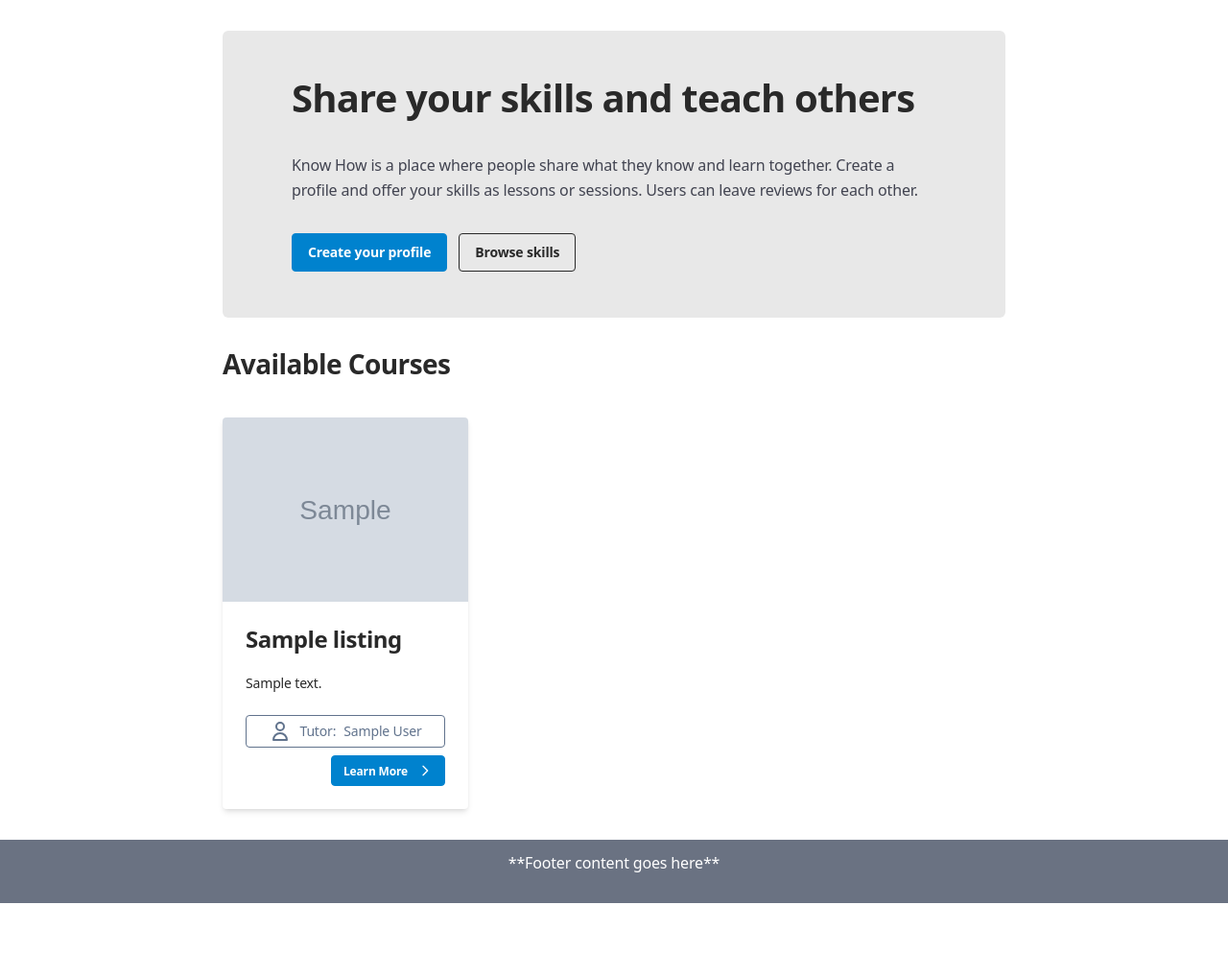
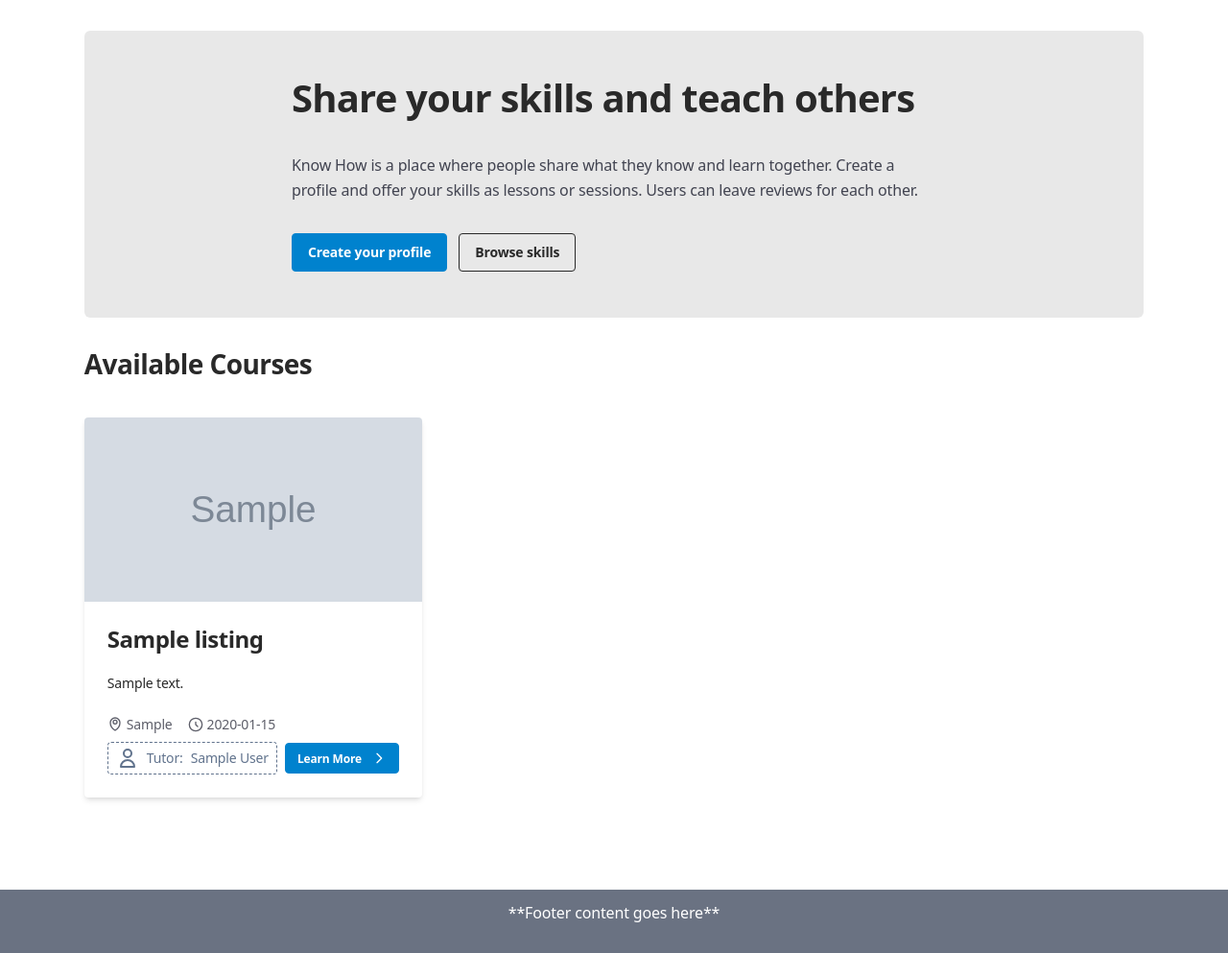
Before and after one commit to SandyWyper/Know-How, a Django app: page / in a window 1280 px wide. Shown: the part 65-1058 px from the top of the page at 96% size. Before the commit the page ends 1006 px from the top, so only its background shows below. Run offline with Django 4.2, Linux system fonts and the light colour scheme; tables that the repository leaves empty hold one stand-in row (values such as "Sample post"); grey boxes marked "Sample" are stand-in pictures; style sheets or scripts are compiled from the project's sources; some libraries are stand-ins or nearby versions.

Commit message:
Enhance listing model and forms: Added 'location' and 'session_time' fields to the Listing model, updated forms and admin to include these fields, and modified templates to display location and session time in listings.

```diff
--- a/listings/admin.py
+++ b/listings/admin.py
@@ -6,7 +6,7 @@ from django_summernote.admin import SummernoteModelAdmin
 
 @admin.register(Listing)
 class ListingAdmin(SummernoteModelAdmin):
-    list_display = ('title', 'slug', 'status', 'created_on', 'updated_on')
+    list_display = ('title', 'location', 'session_time', 'slug', 'status', 'created_on', 'updated_on')
     search_fields = ['title']
     list_filter = ('status','created_on')
     prepopulated_fields = {'slug': ('title',)}
--- a/listings/models.py
+++ b/listings/models.py
@@ -17,6 +17,9 @@ class Listing(models.Model):
         User, on_delete=models.CASCADE, related_name="listings"
     )
     content = models.TextField()
+    # Temporary fields until booking solution is implemented
+    location = models.CharField(max_length=200, blank=True)
+    session_time = models.CharField(max_length=100, blank=True)
     image = models.ImageField(upload_to="listing_images/", blank=True, null=True)
     created_on = models.DateTimeField(auto_now_add=True)
     updated_on = models.DateTimeField(auto_now=True)
--- a/listings/templates/listings/index.html
+++ b/listings/templates/listings/index.html
@@ -2,7 +2,7 @@
 {% load static %}
 {% block content %}
   <!-- index.html content starts here -->
-  <div class="max-w-7xl sm:px-6 lg:px-8 px-4 mx-auto">
+  <div class="max-w-7xl sm:px-6 lg:px-8 px-4 pb-16 mx-auto">
     <!-- Page Header -->
     <section class="hero bg-base-200 py-8 my-8 rounded-md">
       <div class="hero-content lg:flex-row lg:items-center flex-col items-start">
@@ -78,8 +78,45 @@
               <h3 class="card-title mt-0">{{ listing.title }}</h3>
               <!-- Description -->
               <p class="line-clamp-3 flex-grow-0">{{ listing.short_description }}</p>
+              <!-- Location and Time -->
+              <div class="text-base-content/70 flex flex-wrap items-center gap-4 text-sm">
+                {% if listing.location %}
+                  <span class="inline-flex items-center gap-1">
+                    <svg xmlns="http://www.w3.org/2000/svg"
+                         class="w-4 h-4"
+                         viewBox="0 0 24 24"
+                         fill="none"
+                         stroke="currentColor">
+                      <path stroke-linecap="round" stroke-linejoin="round" stroke-width="2" d="M12 11c1.657 0 3-1.343 3-3s-1.343-3-3-3-3 1.343-3 3 1.343 3 3 3z" />
+                      <path stroke-linecap="round" stroke-linejoin="round" stroke-width="2" d="M19.5 9c0 7.5-7.5 12-7.5 12S4.5 16.5 4.5 9a7.5 7.5 0 1115 0z" />
+                    </svg>
+                    {{ listing.location }}
+                  </span>
+                {% endif %}
+                {% if listing.session_time %}
+                  <span class="inline-flex items-center gap-1">
+                    <svg xmlns="http://www.w3.org/2000/svg"
+                         class="w-4 h-4"
+                         viewBox="0 0 24 24"
+                         fill="none"
+                         stroke="currentColor">
+                      <path stroke-linecap="round" stroke-linejoin="round" stroke-width="2" d="M12 8v4l3 3" />
+                      <path stroke-linecap="round" stroke-linejoin="round" stroke-width="2" d="M12 22a10 10 0 100-20 10 10 0 000 20z" />
+                    </svg>
+                    {{ listing.session_time }}
+                  </span>
+                {% endif %}
+              </div>
+              <!-- Date and Actions -->
+              <div class="card-actions items-center justify-between mt-auto">
+                <!-- <div class="flex items-center text-sm">
+                  <svg xmlns="http://www.w3.org/2000/svg" class="w-4 h-4 mr-1" fill="none" viewBox="0 0 24 24" stroke="currentColor">
+                    <path stroke-linecap="round" stroke-linejoin="round" stroke-width="2" d="M8 7V3m8 4V3m-9 8h10M5 21h14a2 2 0 002-2V7a2 2 0 00-2-2H5a2 2 0 00-2 2v12a2 2 0 002 2z" />
+                  </svg>
+                  {{ listing.created_on }}
+                </div> -->
                 <!-- Tutor Badge -->
-              <div class="badge badge-secondary badge-outline w-full px-1 py-4">
+                <div class="badge badge-secondary badge-dash px-2 py-4">
                   <svg xmlns="http://www.w3.org/2000/svg"
                        class="w-6 h-6"
                        fill="none"
@@ -97,14 +134,6 @@
                     {% endif %}
                   </a>
                 </div>
-              <!-- Date and Actions -->
-              <div class="card-actions items-center justify-between mt-auto">
-                <!-- <div class="flex items-center text-sm">
-                  <svg xmlns="http://www.w3.org/2000/svg" class="w-4 h-4 mr-1" fill="none" viewBox="0 0 24 24" stroke="currentColor">
-                    <path stroke-linecap="round" stroke-linejoin="round" stroke-width="2" d="M8 7V3m8 4V3m-9 8h10M5 21h14a2 2 0 002-2V7a2 2 0 00-2-2H5a2 2 0 00-2 2v12a2 2 0 002 2z" />
-                  </svg>
-                  {{ listing.created_on }}
-                </div> -->
                 <a href="{% url 'listing_detail' listing.slug %}"
                    class="btn btn-primary btn-sm ml-auto">
                   Learn More
--- a/listings/views.py
+++ b/listings/views.py
@@ -13,7 +13,7 @@ class ListingList(generic.ListView):
     """Displays a list of published listings."""
     queryset = Listing.objects.filter(status=1).order_by("-created_on")
     template_name = "listings/index.html"
-    paginate_by = 6
+    paginate_by = 9
     # context_object_name = "object_list"
 
 
--- a/theme/static/css/dist/styles.css
+++ b/theme/static/css/dist/styles.css
@@ -2250,6 +2250,9 @@
   .hidden {
     display: none;
   }
+  .inline-flex {
+    display: inline-flex;
+  }
   .h-4 {
     height: calc(var(--spacing) * 4);
   }
@@ -2364,6 +2367,9 @@
   .justify-end {
     justify-content: flex-end;
   }
+  .gap-1 {
+    gap: calc(var(--spacing) * 1);
+  }
   .gap-2 {
     gap: calc(var(--spacing) * 2);
   }
@@ -2416,6 +2422,13 @@
   .border-l-4 {
     border-left-style: var(--tw-border-style);
     border-left-width: 4px;
+  }
+  .badge-dash {
+    color: var(--badge-color);
+    --badge-bg: #0000;
+    background-image: none;
+    border-color: currentColor;
+    border-style: dashed;
   }
   .badge-outline {
     color: var(--badge-color);
@@ -2459,9 +2472,18 @@
   .px-1 {
     padding-inline: calc(var(--spacing) * 1);
   }
+  .px-2 {
+    padding-inline: calc(var(--spacing) * 2);
+  }
+  .px-3 {
+    padding-inline: calc(var(--spacing) * 3);
+  }
   .px-4 {
     padding-inline: calc(var(--spacing) * 4);
   }
+  .py-2 {
+    padding-block: calc(var(--spacing) * 2);
+  }
   .py-3 {
     padding-block: calc(var(--spacing) * 3);
   }
@@ -2473,6 +2495,12 @@
   }
   .pr-2 {
     padding-right: calc(var(--spacing) * 2);
+  }
+  .pb-12 {
+    padding-bottom: calc(var(--spacing) * 12);
+  }
+  .pb-16 {
+    padding-bottom: calc(var(--spacing) * 16);
   }
   .pl-2 {
     padding-left: calc(var(--spacing) * 2);
@@ -2667,6 +2695,11 @@
   @media (width >= 40rem) {
     .sm\:max-w-\[24rem\] {
       max-width: 24rem;
+    }
+  }
+  @media (width >= 40rem) {
+    .sm\:flex-row {
+      flex-direction: row;
     }
   }
   @media (width >= 40rem) {
```
Also changed, not shown: listings/forms.py (+6 -1 lines), listings/templates/listings/listing_detail.html (+28 -0 lines), listings/migrations/0006_listing_location_listing_session_time.py (added). Lines whose indentation alone changed are shown as unchanged.
